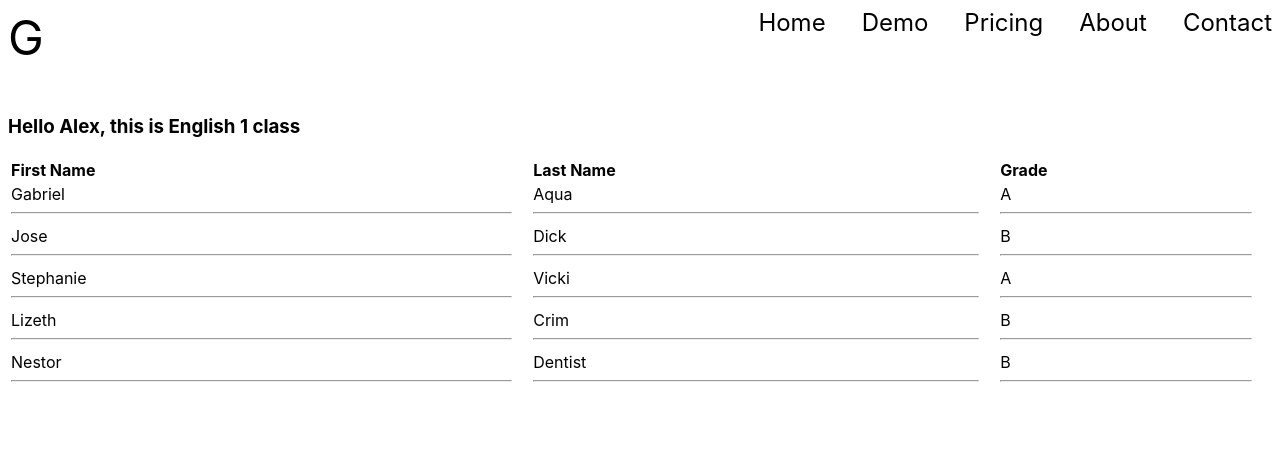
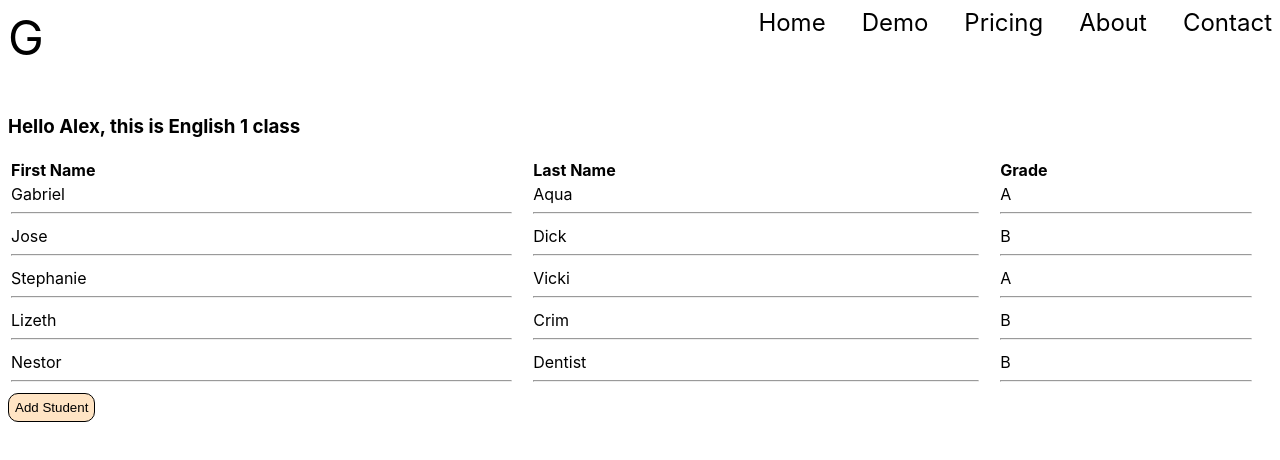
Before and after one commit to yusufalp/gleamsis-client, a React (Create React App) app: page /courses/1 in a window 1280 px wide. Shown: the top 460 px of the page. Built offline with nearby package versions, Linux system fonts and the light colour scheme.

Commit message:
updated buttons and functionality

```diff
--- a/src/Courses/Courses.js
+++ b/src/Courses/Courses.js
@@ -2,6 +2,12 @@ import React from 'react';
 import STORE from '../STORE/STORE';
 
 class Courses extends React.Component {
+  handleAddStudent() {
+    console.log("Add Student")
+  }
+  handleDeleteStudent() {
+    console.log("Delete Student")
+  }
   render() {
     let course = STORE.courses.find(course => course.id === Number(this.props.match.params.id))
     let teacher = STORE.teachers.find(teacher => teacher.id === course.teacher_id)
@@ -10,7 +16,6 @@ class Courses extends React.Component {
       <div>
         <h3>Hello {teacher.firstName}, this is {course.name} class</h3>
         <table>
-          {/* <caption>List of students</caption> */}
           <thead>
             <tr>
               <th>First Name</th>
@@ -28,6 +33,7 @@ class Courses extends React.Component {
             </tbody>
           )}
         </table>
+        <button className="btn-student" onClick={this.handleAddStudent}>Add Student</button>
       </div>
     )
   }
```
